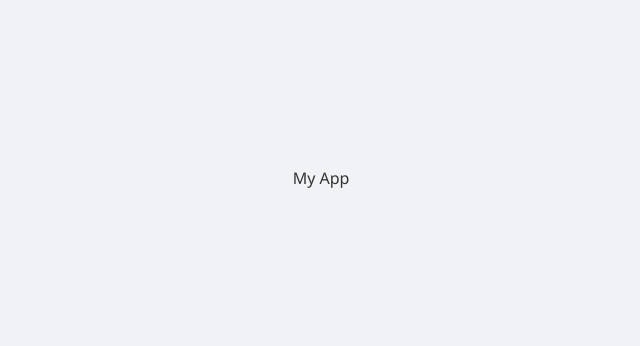
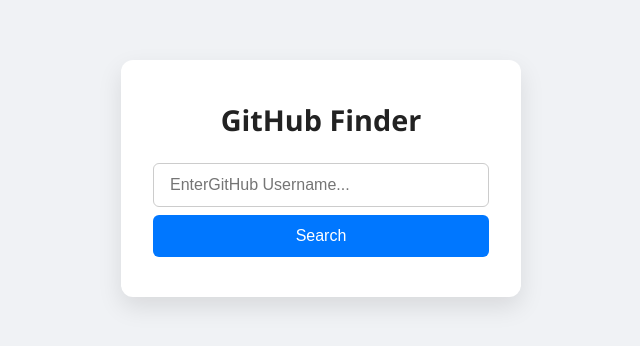
Before and after one commit to ericstober/github-finder, a React (Vite) app: page / in a window 1280 px wide. Shown: the part 222-568 px from the top of the page, without its empty margins (319-959 px from the left). Built offline with nearby package versions, Linux system fonts and the light colour scheme.

Commit message:
update index.html title. Add UserSearch componenent and fetch user data from github api.

```diff
--- a/index.html
+++ b/index.html
@@ -4,7 +4,7 @@
     <meta charset="UTF-8" />
     <link rel="icon" type="image/svg+xml" href="/vite.svg" />
     <meta name="viewport" content="width=device-width, initial-scale=1.0" />
-    <title>github-finder</title>
+    <title>GitHub Finder</title>
   </head>
   <body>
     <div id="root"></div>
--- a/src/App.tsx
+++ b/src/App.tsx
@@ -1,5 +1,12 @@
+import UserSearch from "./components/UserSearch";
+
 const App = () => {
-  return ( <>My App</> );
-}
+  return (
+    <div className='container'>
+      <h1>GitHub Finder</h1>
+      <UserSearch />
+    </div>
+  );
+};
 
 export default App;
--- /dev/null
+++ b/src/components/UserSearch.tsx
@@ -0,0 +1,56 @@
+import { useState } from "react";
+import { useQuery } from "@tanstack/react-query";
+import { FaGithubAlt } from "react-icons/fa";
+
+const UserSearch = () => {
+  const [username, setUsername] = useState("");
+  const [submittedUsername, setSubmittedUsername] = useState("");
+
+  const { data, isLoading, isError, error } = useQuery({
+    queryKey: ["users", submittedUsername],
+    queryFn: async () => {
+      const res = await fetch(`${import.meta.env.VITE_GITHUB_API_URL}/users/${submittedUsername}`);
+
+      if (!res.ok) throw new Error("User not found");
+
+      const data = await res.json();
+      return data;
+    },
+    enabled: !!submittedUsername,
+  });
+
+  const handleSubmit = (e: React.SubmitEvent<HTMLFormElement>) => {
+    e.preventDefault();
+    setSubmittedUsername(username.trim());
+  };
+
+  return (
+    <>
+      <form onSubmit={handleSubmit} className='form'>
+        <input
+          type='text'
+          placeholder='EnterGitHub Username...'
+          value={username}
+          onChange={(e) => setUsername(e.target.value)}
+        />
+        <button type='submit'>Search</button>
+      </form>
+
+      {isLoading && <p className='status'>Loading...</p>}
+      {isError && <p className='status error'>{error.message}</p>}
+
+      {data && (
+        <div className='user-card'>
+          <img src={data.avatar_url} alt={data.name} className='avatar' />
+          <h2>{data.name || data.login}</h2>
+          <p className='bio'>{data.bio}</p>
+          <a href={data.html_url} className='profile-btn' target='_blank' rel='noopenerr noreferrer'>
+            <FaGithubAlt /> View GitHub Profile
+          </a>
+        </div>
+      )}
+    </>
+  );
+};
+
+export default UserSearch;
```
Also changed, not shown: 1 other file (tests, documents, lock files or other folders).
